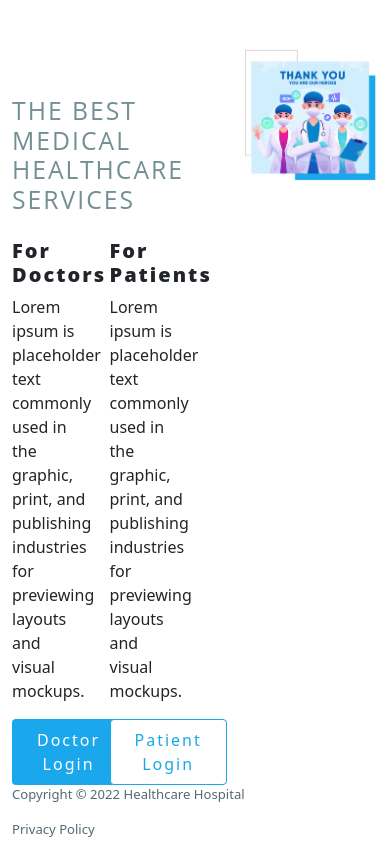
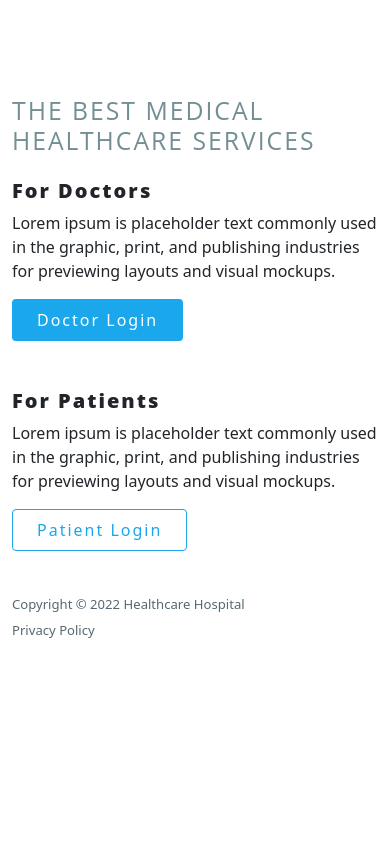
Before and after one commit to mohitshr1003/healthcare, a Django app: template templates/index.html in a window 390 px wide. Shown: the part 135-991 px from the top of the page. After the commit the page ends 773 px from the top, so only its background shows below. Run offline with Django 4.2, Linux system fonts and the light colour scheme; the template is opened without the code that fills it, so the values that code supplies are empty; parts of the project's set-up code (start-up, migrations or seed data) failed here and were passed over; some libraries are stand-ins or nearby versions.

Commit message:
homepage responsive and image

```diff
--- a/templates/index.html
+++ b/templates/index.html
@@ -20,7 +20,7 @@
             <div class="row">
                 <div class="col-lg-3 col-12"><img src="{% static 'images/healthcare-logo.png' %}"
                         class="img-fluid logo"></div>
-                <div class="col-lg-9 d-none d-sm-block text-end">
+                <div class="col-lg-9 d-none d-sm-block text-end pt-3">
                     <button class="btn text-light mt-2 p-2 px-3" style="border:0px; background:#1aa7ec;" href="#">
                         Register Now
                     </button>
@@ -29,18 +29,18 @@
     </header>
     <section>
         <div class="container">
-            <div class="row pt-5">
-                <div class="col-6 text-start pt-5">
+            <div class="row pt-5" style="min-height:475px;">
+                <div class="col-lg-6 col-12 text-start pt-5 container">
                     <h2 style="color: #738f93;" class="text-uppercase">The Best Medical <br>Healthcare Services</h2>
                     <div class="row pt-3">
-                        <div class="col-6">
+                        <div class="col-lg-6 col-12 mb-5">
                             <h5 style="font-weight: 800" ;>For Doctors</h5>
                             <p>Lorem ipsum is placeholder text commonly used in the graphic, print,
                                 and publishing industries for previewing layouts and visual mockups.</p>
                             <button class="btn p-2 px-4" style="background-color:#1aa7ec; color: #fff;">Doctor
                                 Login</button>
                         </div>
-                        <div class="col-6">
+                        <div class="col-lg-6 col-12 mb-5">
                             <h5 style="font-weight: 800" ;>For Patients</h5>
                             <p>Lorem ipsum is placeholder text commonly used in the graphic, print,
                                 and publishing industries for previewing layouts and visual mockups.</p>
@@ -50,8 +50,8 @@
                         </div>
                     </div>
                 </div>
-                <div class="col-6 ps-5 text-end">
-                    <img src="{% static 'images/dp-new.png' %}" class="img-fluid">
+                <div class="col-6 ps-5 text-end d-none d-sm-block">
+                    <img src="{% static 'images/dp-vec2.webp' %}" class="img-fluid">
                 </div>
             </div>
         </div>
@@ -59,7 +59,7 @@
         </div>
     </section>
     <footer>
-        <div class="container">
+        <div class="container" style="line-height: 10px;">
         <p style="font-size: 0.82em;color: #576871;">Copyright © 2022 Healthcare Hospital</p>
         <p style="font-size: 0.82em;color: #576871;">Privacy Policy</p>
         </div>
```
Also changed, not shown: static/images/dp-vec.jpg (added), static/images/dp-vec.png (added), static/images/dp-vec.webp (added), static/images/dp-vec2.webp (added), 1 other file.
